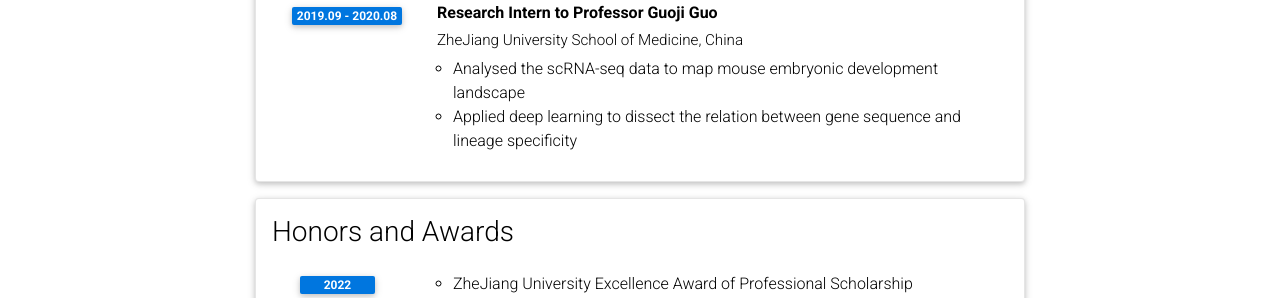
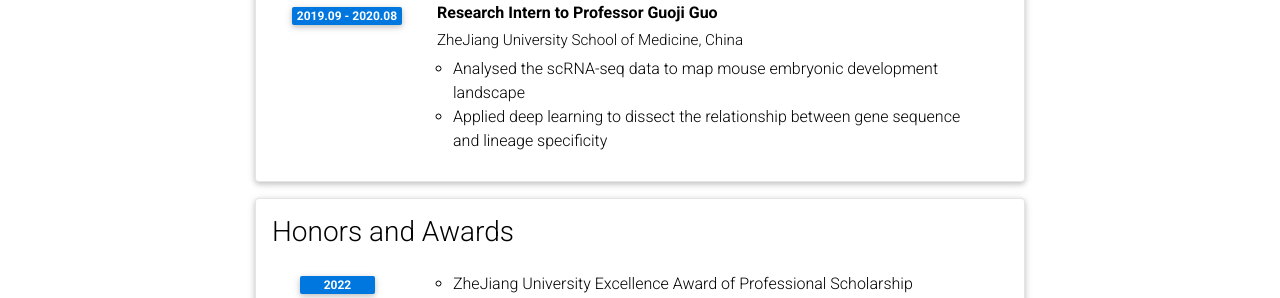
Before and after one commit to Gavin-Lijy/Gavin-Lijy.github.io, a Jekyll site: the page built from _pages/cv.md, in a window 1280 px wide and 900 px high, scrolled down 1007 px. Shown: the part 153-451 px from the top of the window. Built offline with Jekyll 4.4.1, drawn with Linux system fonts in a browser that asks for light colours; comment, search, counter and statistics services are not loaded; a style sheet for code colours, icons or effects is not loaded.

Commit message:
Update cv.yml

```diff
--- a/_data/cv.yml
+++ b/_data/cv.yml
@@ -45,7 +45,7 @@
       year: 2019.09 - 2020.08
       description:
         - Analysed the scRNA-seq data to map mouse embryonic development landscape
-        - Applied deep learning to dissect the relation between gene sequence and lineage specificity
+        - Applied deep learning to dissect the relationship between gene sequence and lineage specificity
 
 
 
```
